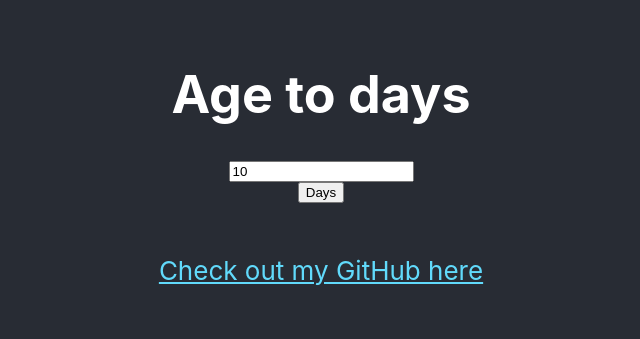
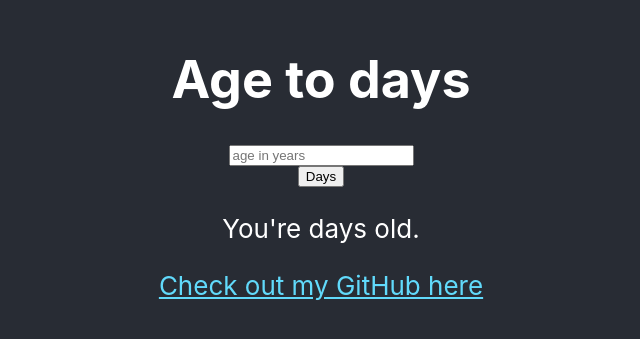
Before and after one commit to zajonesck/age-to-days, a React (Create React App) app: page / in a window 1280 px wide. Shown: the part 243-582 px from the top of the page, without its empty margins (319-959 px from the left). Built offline with nearby package versions, Linux system fonts and the light colour scheme.

Commit message:
fixed math bug

```diff
--- a/src/App.js
+++ b/src/App.js
@@ -2,7 +2,7 @@ import "./App.css";
 import React, { useState } from "react";
 
 function App() {
-  const [ageInYears, setAgeInYears] = useState(10);
+  const [ageInYears, setAgeInYears] = useState("");
   const [ageInDays, setAgeInDays] = useState();
 
   function handleChange(e) {
@@ -11,7 +11,7 @@ function App() {
 
   function calcAge() {
     // TODO - fix logic to calculate leap years based on every 4th year
-    const days = ageInYears * 365 + (ageInYears % 4);
+    const days = ageInYears * 365 + Math.floor(ageInYears / 4);
     setAgeInDays(days);
   }
 
@@ -29,7 +29,7 @@ function App() {
 
         <button onClick={calcAge}>Days</button>
 
-        <p>{ageInDays}</p>
+        <p>You're {ageInDays} days old.</p>
 
         <a
           className="App-link"
```
